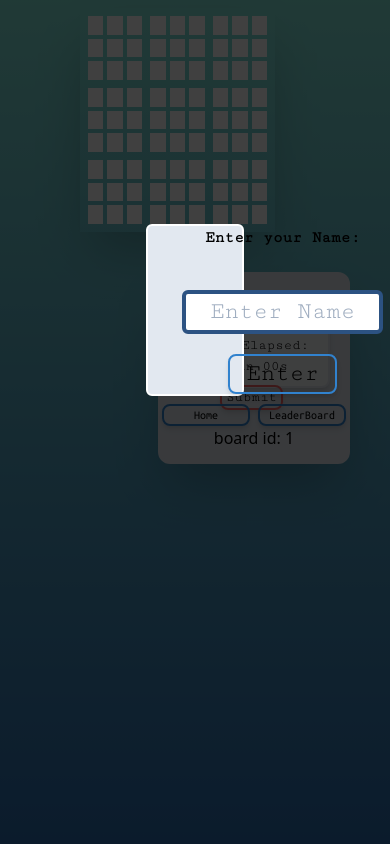
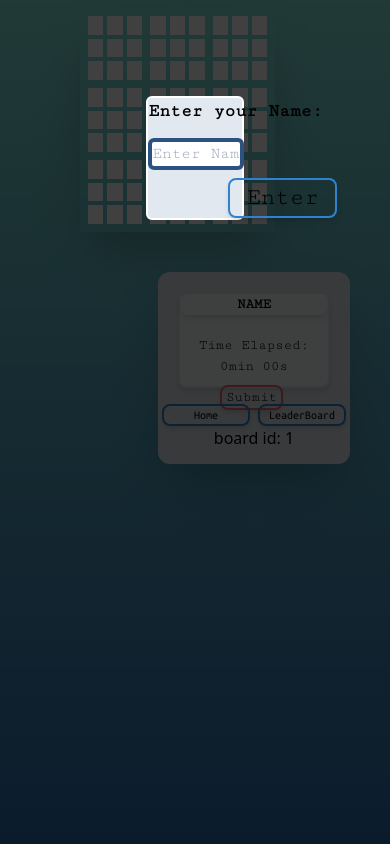
Before and after one commit to cs-gang/SudokuWebapp, a Django app: template sudoku-django-project/mainapp/templates/mainapp/game.html in a window 390 px wide. Run offline with Django 3.2, Linux system fonts and the light colour scheme; the template is opened without the code that fills it: most values are stand-ins (such as "Sample title", 1, 10 or a date in 2020); style sheets or scripts are compiled from the project's sources; parts of the project's set-up code (start-up, migrations or seed data) failed here and were passed over.

Commit message:
Name asking element responsiveness work in progress

```diff
--- a/sudoku-django-project/mainapp/templates/mainapp/game.html
+++ b/sudoku-django-project/mainapp/templates/mainapp/game.html
@@ -17,12 +17,12 @@
         </form>
 
         <div id="name-getter-layout" class="absolute bg-black bg-opacity-75 w-screen h-screen">
-            <div class="grid sm:h-1/2 md:h-3/4 grid-rows-2 gap-5 rounded-md border-white border-2 bg-gray-300 text-black w-1/4 m-auto mt-56 animate-fall">
-                <h4 class="relative text-center md:w-3/4 lg:w-full text-md sm:text-lg md:text-xl lg:text-3xl subfont-cumono font-bold">Enter your Name:</h4>
+            <div class="grid grid-rows-2 gap-2 rounded-md border-white border-2 bg-gray-300 text-black w-1/4 m-auto mt-24 animate-fall">
+                <h4 class="relative text-lg subfont-cumono font-bold">Enter your Name:</h4>
 
-                <input id="name-getter" type="text" maxlength="10" placeholder="Enter Name" class="transform sm:scale-50 md:scale-75 lg:scale-95 xl:scale-125 relative border-blue-800 border-4 focus:outline-none text-black text-2xl text-center subfont-cumono rounded-md w-3/4 m-auto">
+                <input id="name-getter" type="text" maxlength="10" placeholder="Enter Name" class="border-blue-800 border-4 focus:outline-none text-black text-md text-center subfont-cumono rounded-md w-24">
 
-                <button id="name-getter-button" onclick="clickhandle()" class="relative rounded-lg shadow-md px-4 mx-20 text-2xl border-blue-600 hover:border-white hover:bg-blue-600 hover:text-white active:bg-blue-800 border-2 focus:outline-none subfont-cumono">Enter</button>
+                <button id="name-getter-button" onclick="clickhandle()" class="rounded-lg shadow-md px-4 mx-20 text-2xl border-blue-600 hover:border-white hover:bg-blue-600 hover:text-white active:bg-blue-800 border-2 focus:outline-none subfont-cumono">Enter</button>
             </div>
         </div>
 
```
